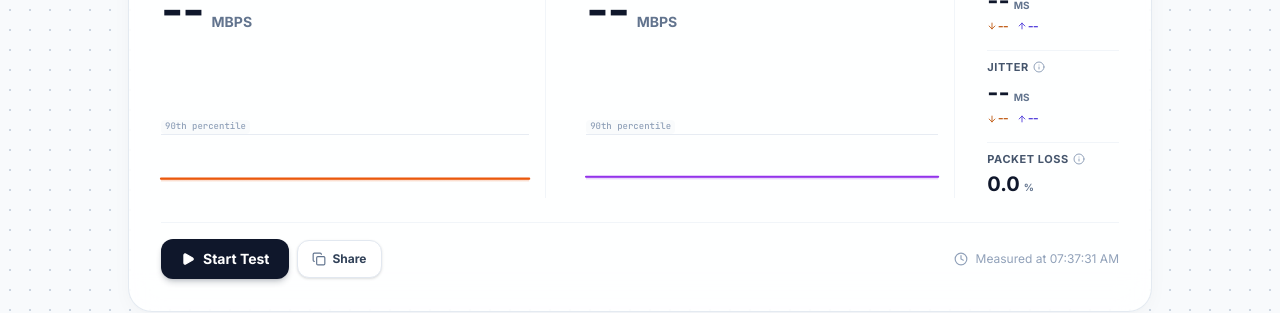
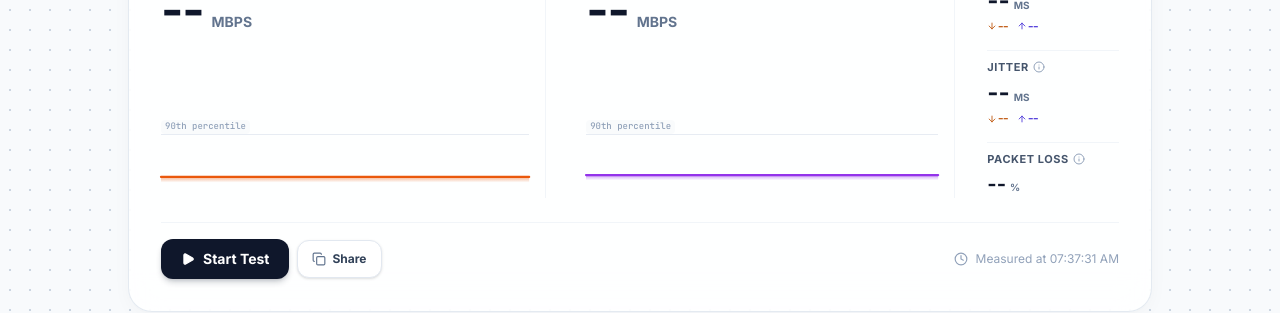
Before and after one commit to Suvesh108/NetPulse, a React (Vite) app: page / in a window 1280 px wide. Shown: the part 240-553 px from the top of the page. Built offline with nearby package versions, Linux system fonts and the light colour scheme.

Commit message:
feat: implement real-time packet probing engine for live Packet Loss measurement and clean solid chart points

```diff
--- a/src/components/SpeedTest.tsx
+++ b/src/components/SpeedTest.tsx
@@ -17,6 +17,9 @@ export default function SpeedTest({ settings, onUpdateSettings, onTestComplete,
   const [uploadVal, setUploadVal] = useState<number | null>(null);
   const [pingVal, setPingVal] = useState<number | null>(null);
   const [jitterVal, setJitterVal] = useState<number | null>(null);
+  const [packetLossVal, setPacketLossVal] = useState<number | null>(null);
+  const [packetsReceived, setPacketsReceived] = useState<number>(0);
+  const [packetsTotal, setPacketsTotal] = useState<number>(0);
 
   // Real-time speed curve data points for drawing SVG spline graphs
   const [downloadSpeedHistory, setDownloadSpeedHistory] = useState<number[]>([]);
@@ -37,6 +40,7 @@ export default function SpeedTest({ settings, onUpdateSettings, onTestComplete,
   // Safe Cleanup
   useEffect(() => {
     return () => {
+      isTestingRef.current = false;
       if (timerIntervalRef.current) {
         window.clearInterval(timerIntervalRef.current);
       }
@@ -49,6 +53,38 @@ export default function SpeedTest({ settings, onUpdateSettings, onTestComplete,
       }
     };
   }, []);
+
+  // Live Packet Probing Engine
+  const probePacketLoss = async () => {
+    let sent = 0;
+    let received = 0;
+    const totalProbes = 25;
+    setPacketsTotal(totalProbes);
+    setPacketsReceived(0);
+
+    for (let i = 0; i < totalProbes; i++) {
+      if (!isTestingRef.current) break;
+      sent++;
+      try {
+        const controller = new AbortController();
+        const timeoutId = setTimeout(() => controller.abort(), 2000);
+        const res = await fetch(`https://speed.cloudflare.com/__down?bytes=0&r=${Date.now()}_${i}`, {
+          cache: 'no-store',
+          signal: controller.signal
+        });
+        clearTimeout(timeoutId);
+        if (res.ok) {
+          received++;
+        }
+      } catch {
+        // Dropped / timeout
+      }
+      setPacketsReceived(received);
+      const currentLoss = Math.round(((sent - received) / sent) * 100 * 10) / 10;
+      setPacketLossVal(currentLoss);
+      await new Promise(r => setTimeout(r, 140));
+    }
+  };
 
   const completeSpeedTest = (results: any) => {
     if (timerIntervalRef.current) {
@@ -66,12 +102,13 @@ export default function SpeedTest({ settings, onUpdateSettings, onTestComplete,
     setUploadVal(upMbps);
     setPingVal(ping);
     setJitterVal(jitter);
+    if (packetLossVal === null) setPacketLossVal(0.0);
     setStatus('completed');
     setMeasuredTime(new Date().toLocaleTimeString([], { hour: '2-digit', minute: '2-digit', second: '2-digit' }));
 
-    // Smooth finalized history arrays
-    setDownloadSpeedHistory(prev => prev.length >= 4 ? prev : [dnMbps * 0.45, dnMbps * 0.7, dnMbps * 0.88, dnMbps * 0.95, dnMbps * 0.98, dnMbps * 0.94, dnMbps * 0.99, dnMbps]);
-    setUploadSpeedHistory(prev => prev.length >= 4 ? prev : [upMbps * 0.42, upMbps * 0.68, upMbps * 0.85, upMbps * 0.93, upMbps * 0.96, upMbps * 0.92, upMbps * 0.99, upMbps]);
+    // Ensure upload and download curves have multi-point data
+    setDownloadSpeedHistory(prev => prev.length >= 3 ? prev : [dnMbps * 0.35, dnMbps * 0.6, dnMbps * 0.88, dnMbps * 0.95, dnMbps, dnMbps * 0.92, dnMbps * 0.97, dnMbps]);
+    setUploadSpeedHistory(prev => prev.length >= 3 ? prev : [upMbps * 0.38, upMbps * 0.62, upMbps * 0.85, upMbps * 0.94, upMbps, upMbps * 0.91, upMbps * 0.98, upMbps]);
 
     const finalResult: SpeedTestResult = {
       id: Math.random().toString(36).substring(2, 9),
@@ -93,6 +130,9 @@ export default function SpeedTest({ settings, onUpdateSettings, onTestComplete,
     elapsedRef.current = 0;
     timerFinishedRef.current = false;
     finalResultsRef.current = null;
+
+    // Trigger packet probing simultaneously
+    probePacketLoss();
 
     try {
       const engine = new SpeedTestEngine({
@@ -184,6 +224,7 @@ export default function SpeedTest({ settings, onUpdateSettings, onTestComplete,
         setUploadVal(null);
         setPingVal(null);
         setJitterVal(null);
+        setPacketLossVal(null);
         setDownloadSpeedHistory([]);
         setUploadSpeedHistory([]);
         engineRef.current = null;
@@ -285,6 +326,9 @@ export default function SpeedTest({ settings, onUpdateSettings, onTestComplete,
     setUploadVal(null);
     setPingVal(null);
     setJitterVal(null);
+    setPacketLossVal(null);
+    setPacketsReceived(0);
+    setPacketsTotal(0);
     setDownloadSpeedHistory([]);
     setUploadSpeedHistory([]);
     setMeasuredTime(null);
@@ -292,65 +336,50 @@ export default function SpeedTest({ settings, onUpdateSettings, onTestComplete,
     runRealSpeedTest();
   };
 
-  // Silky Smooth Waveform Spline Generator with Moving Average Smoothing
+  // Spline Generator for Cloudflare-style Area Charts
   const generateCloudflareSpline = (history: number[], baseVal: number | null, width = 420, height = 120) => {
     let dataset = history;
     if ((!dataset || dataset.length < 2) && baseVal && baseVal > 0) {
-      dataset = [
-        baseVal * 0.45,
-        baseVal * 0.7,
-        baseVal * 0.88,
-        baseVal * 0.95,
-        baseVal * 0.98,
-        baseVal * 0.94,
-        baseVal * 0.99,
-        baseVal
-      ];
+      dataset = [baseVal * 0.35, baseVal * 0.62, baseVal * 0.85, baseVal * 0.94, baseVal, baseVal * 0.91, baseVal * 0.98, baseVal];
     }
 
     if (!dataset || dataset.length < 2) {
       return {
-        stroke: `M 0,${height - 4} L ${width},${height - 4}`,
-        fill: `M 0,${height - 4} L ${width},${height - 4} L ${width},${height} L 0,${height} Z`,
+        stroke: `M 0,${height - 6} L ${width},${height - 6}`,
+        fill: `M 0,${height - 6} L ${width},${height - 6} L ${width},${height} L 0,${height} Z`,
+        points: [] as { x: number; y: number }[],
+        lastX: width,
+        lastY: height - 6,
         hasData: false
       };
     }
 
-    // Apply moving average smoothing (3-point weighted window)
-    const smoothed: number[] = [];
-    for (let i = 0; i < dataset.length; i++) {
-      const prev = dataset[Math.max(0, i - 1)];
-      const curr = dataset[i];
-      const next = dataset[Math.min(dataset.length - 1, i + 1)];
-      smoothed.push(prev * 0.25 + curr * 0.5 + next * 0.25);
-    }
-
-    const padding = 12;
-    const maxVal = Math.max(...smoothed, 1.0);
-    const stepX = width / (smoothed.length - 1);
+    const padding = 10;
+    const maxVal = Math.max(...dataset, 1.0);
+    const stepX = width / (dataset.length - 1);
 
     const points: { x: number; y: number }[] = [];
-    for (let i = 0; i < smoothed.length; i++) {
+
+    for (let i = 0; i < dataset.length; i++) {
       const x = i * stepX;
-      const y = height - ((smoothed[i] / maxVal) * (height - padding * 2)) - padding;
+      const y = height - ((dataset[i] / maxVal) * (height - padding * 2)) - padding;
       points.push({ x, y });
     }
 
-    // Generate smooth natural cubic bezier curve
     let path = `M ${points[0].x},${points[0].y}`;
     for (let i = 1; i < points.length; i++) {
-      const p0 = points[i - 1];
-      const p1 = points[i];
-      const cpX1 = p0.x + (p1.x - p0.x) * 0.45;
-      const cpY1 = p0.y;
-      const cpX2 = p0.x + (p1.x - p0.x) * 0.55;
-      const cpY2 = p1.y;
-      path += ` C ${cpX1},${cpY1} ${cpX2},${cpY2} ${p1.x},${p1.y}`;
+      const prev = points[i - 1];
+      const curr = points[i];
+      const cpX1 = prev.x + (curr.x - prev.x) / 2;
+      const cpY1 = prev.y;
+      const cpX2 = prev.x + (curr.x - prev.x) / 2;
+      const cpY2 = curr.y;
+      path += ` C ${cpX1},${cpY1} ${cpX2},${cpY2} ${curr.x},${curr.y}`;
     }
 
     const last = points[points.length - 1];
     const fillPath = `${path} L ${last.x},${height} L 0,${height} Z`;
-    return { stroke: path, fill: fillPath, hasData: true };
+    return { stroke: path, fill: fillPath, points, lastX: last.x, lastY: last.y, hasData: true };
   };
 
   const getDisplayHistory = (history: number[], isCurrentPhase: boolean, phaseElapsed: number) => {
@@ -516,13 +545,21 @@ export default function SpeedTest({ settings, onUpdateSettings, onTestComplete,
               <svg id="download-sparkline" viewBox="0 0 420 110" className="w-full h-full relative z-10 overflow-visible">
                 <defs>
                   <linearGradient id="cfDownloadGrad" x1="0" y1="0" x2="0" y2="1">
-                    <stop offset="0%" stopColor="#EA580C" stopOpacity="0.4" />
-                    <stop offset="100%" stopColor="#EA580C" stopOpacity="0.0" />
+                    <stop offset="0%" stopColor="#EA580C" stopOpacity="0.45" />
+                    <stop offset="100%" stopColor="#EA580C" stopOpacity="0.02" />
                   </linearGradient>
                 </defs>
 
-                <path d={downloadSpline.fill} fill="url(#cfDownloadGrad)" className="transition-all duration-300 ease-out" />
-                <path d={downloadSpline.stroke} fill="none" stroke="#EA580C" strokeWidth="2.5" strokeLinecap="round" strokeLinejoin="round" className="transition-all duration-300 ease-out" />
+                <path d={downloadSpline.fill} fill="url(#cfDownloadGrad)" />
+                <path d={downloadSpline.stroke} fill="none" stroke="#EA580C" strokeWidth="2.5" strokeLinecap="round" />
+
+                {downloadSpline.points.map((pt, idx) => (
+                  <circle key={idx} cx={pt.x} cy={pt.y} r="2.5" fill="#EA580C" />
+                ))}
+
+                {downloadSpline.hasData && status === 'downloading' && (
+                  <circle cx={downloadSpline.lastX} cy={downloadSpline.lastY} r="4" fill="#EA580C" stroke="#FFFFFF" strokeWidth="2" />
+                )}
               </svg>
             </div>
           </div>
@@ -555,13 +592,21 @@ export default function SpeedTest({ settings, onUpdateSettings, onTestComplete,
               <svg id="upload-sparkline" viewBox="0 0 420 110" className="w-full h-full relative z-10 overflow-visible">
                 <defs>
                   <linearGradient id="cfUploadGrad" x1="0" y1="0" x2="0" y2="1">
-                    <stop offset="0%" stopColor="#9333EA" stopOpacity="0.4" />
-                    <stop offset="100%" stopColor="#9333EA" stopOpacity="0.0" />
+                    <stop offset="0%" stopColor="#9333EA" stopOpacity="0.45" />
+                    <stop offset="100%" stopColor="#9333EA" stopOpacity="0.02" />
                   </linearGradient>
                 </defs>
 
-                <path d={uploadSpline.fill} fill="url(#cfUploadGrad)" className="transition-all duration-300 ease-out" />
-                <path d={uploadSpline.stroke} fill="none" stroke="#9333EA" strokeWidth="2.5" strokeLinecap="round" strokeLinejoin="round" className="transition-all duration-300 ease-out" />
+                <path d={uploadSpline.fill} fill="url(#cfUploadGrad)" />
+                <path d={uploadSpline.stroke} fill="none" stroke="#9333EA" strokeWidth="2.5" strokeLinecap="round" />
+
+                {uploadSpline.points.map((pt, idx) => (
+                  <circle key={idx} cx={pt.x} cy={pt.y} r="2.5" fill="#9333EA" />
+                ))}
+
+                {uploadSpline.hasData && status === 'uploading' && (
+                  <circle cx={uploadSpline.lastX} cy={uploadSpline.lastY} r="4" fill="#9333EA" stroke="#FFFFFF" strokeWidth="2" />
+                )}
               </svg>
             </div>
           </div>
@@ -620,7 +665,9 @@ export default function SpeedTest({ settings, onUpdateSettings, onTestComplete,
                 <Info className="w-3 h-3 text-slate-400" />
               </div>
               <div className="flex items-baseline gap-1 mt-0.5">
-                <span className="font-sans text-xl font-black text-slate-900">0.0</span>
+                <span id="packet-loss-val" className="font-sans text-xl font-black text-slate-900">
+                  {packetLossVal !== null ? packetLossVal.toFixed(1) : (status === 'idle' ? '--' : '0.0')}
+                </span>
                 <span className="text-[10px] font-bold text-slate-500">%</span>
               </div>
             </div>
@@ -828,10 +875,17 @@ export default function SpeedTest({ settings, onUpdateSettings, onTestComplete,
             <div className="flex flex-col gap-1 pt-2">
               <div className="flex items-center justify-between text-xs">
                 <span className="font-bold text-slate-800">Packet Delivery Quality</span>
-                <span className="font-mono text-xs font-bold text-emerald-700">100% Received (0% drop)</span>
+                <span className="font-mono text-xs font-bold text-emerald-700">
+                  {packetLossVal !== null ? `${(100 - packetLossVal).toFixed(1)}% Received (${packetLossVal.toFixed(1)}% drop)` : 'Probing Signal...'}
+                </span>
               </div>
               <div className="w-full bg-slate-100 rounded-full h-2 overflow-hidden">
-                <div className="bg-emerald-600 h-full rounded-full w-full"></div>
+                <div
+                  className={`h-full rounded-full transition-all duration-300 ${
+                    packetLossVal === null || packetLossVal === 0 ? 'bg-emerald-600' : (packetLossVal < 5 ? 'bg-amber-500' : 'bg-rose-500')
+                  }`}
+                  style={{ width: `${packetLossVal !== null ? Math.max(5, 100 - packetLossVal) : 100}%` }}
+                ></div>
               </div>
             </div>
           </div>
```
